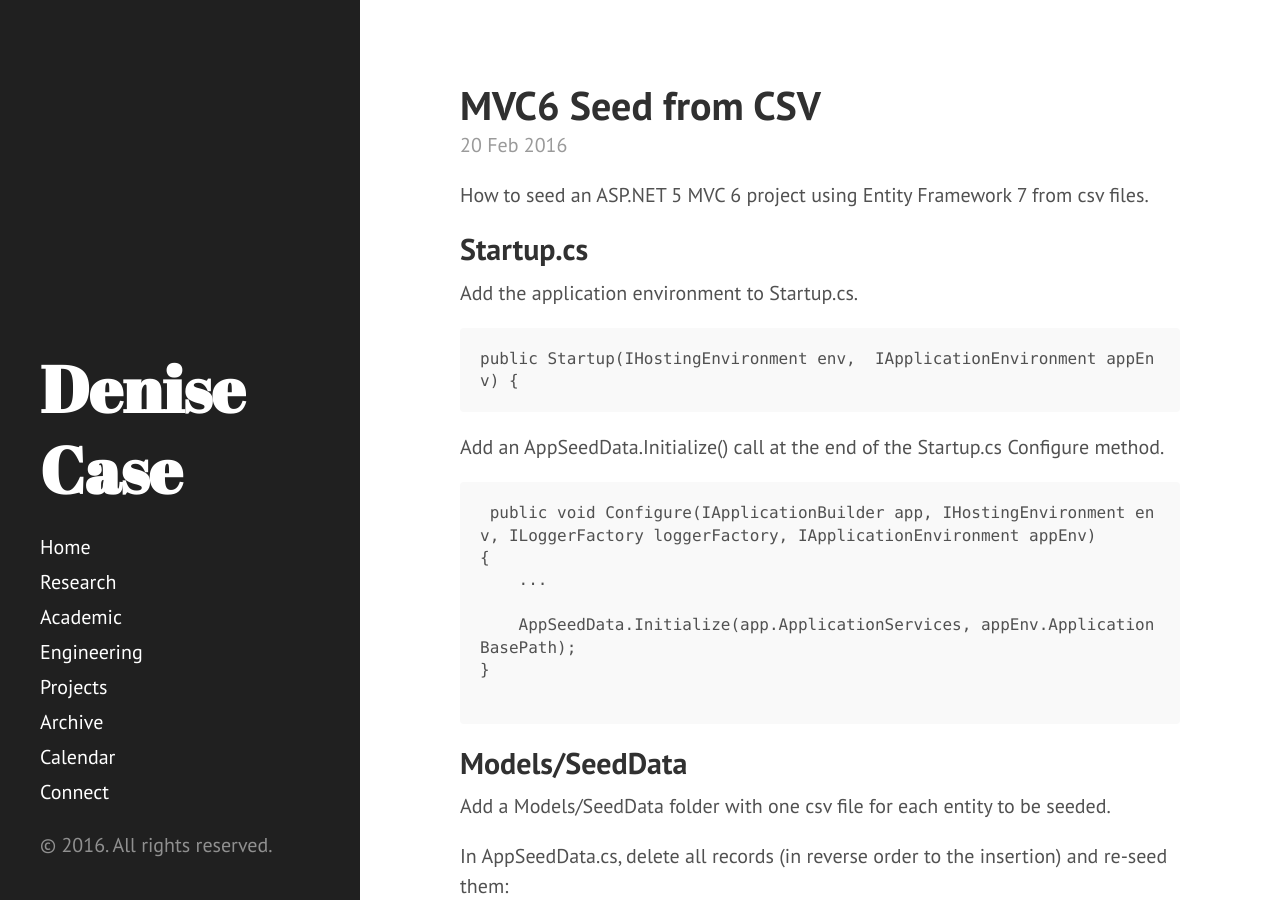
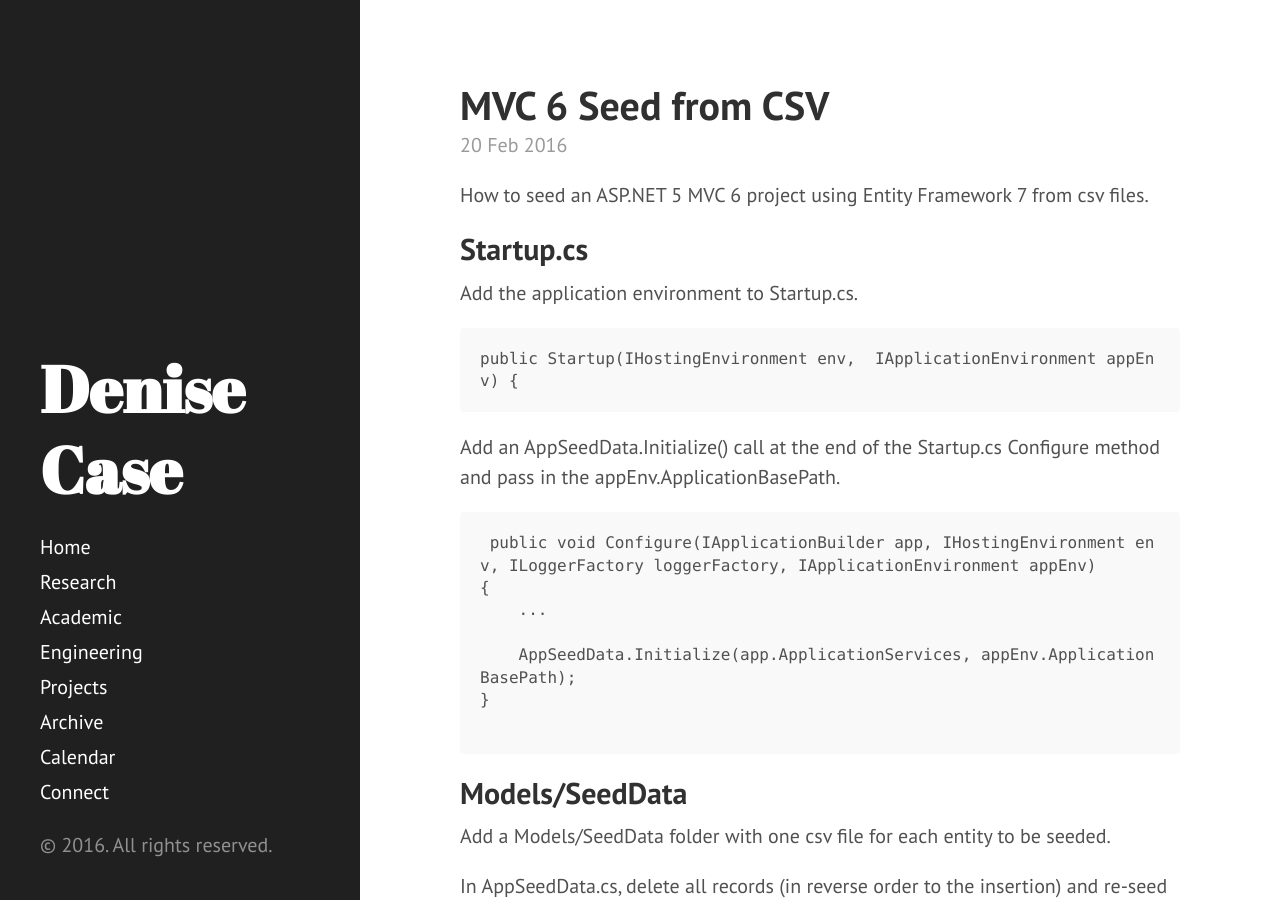
Before and after one commit to denisecase/denisecase.github.io, a Jekyll site: the page built from _posts/2016-02-20-mvc6_seed_from_csv.md, in a window 1280 px wide and 900 px high. Built offline with Jekyll 4.4.1, drawn with Linux system fonts in a browser that asks for light colours; Markdown is read by kramdown in place of the engine named in the settings; comment, search, counter and statistics services are not loaded.

Commit message:
Update 2016-02-20-mvc6_seed_from_csv.md

````diff
--- a/_posts/2016-02-20-mvc6_seed_from_csv.md
+++ b/_posts/2016-02-20-mvc6_seed_from_csv.md
@@ -1,6 +1,6 @@
 ---
 layout: post
-title: MVC6 Seed from CSV
+title: MVC 6 Seed from CSV
 ---
 
 How to seed an ASP.NET 5 MVC 6 project using Entity Framework 7 from csv files.
@@ -12,7 +12,7 @@ Add the application environment to Startup.cs.
 public Startup(IHostingEnvironment env,  IApplicationEnvironment appEnv) {
 ```
 
-Add an AppSeedData.Initialize() call at the end of the Startup.cs Configure method.
+Add an AppSeedData.Initialize() call at the end of the Startup.cs Configure method and pass in the appEnv.ApplicationBasePath.
 
 ```
  public void Configure(IApplicationBuilder app, IHostingEnvironment env, ILoggerFactory loggerFactory, IApplicationEnvironment appEnv)
````
